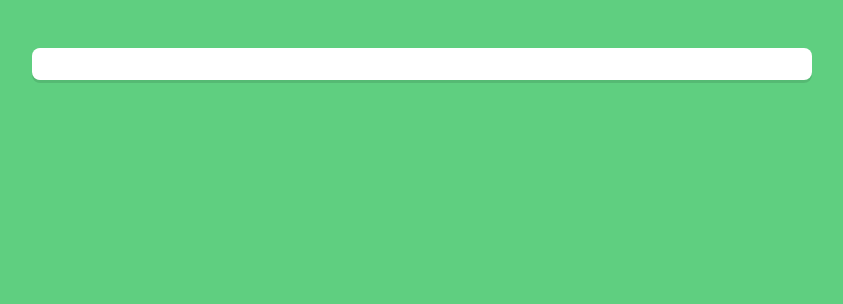
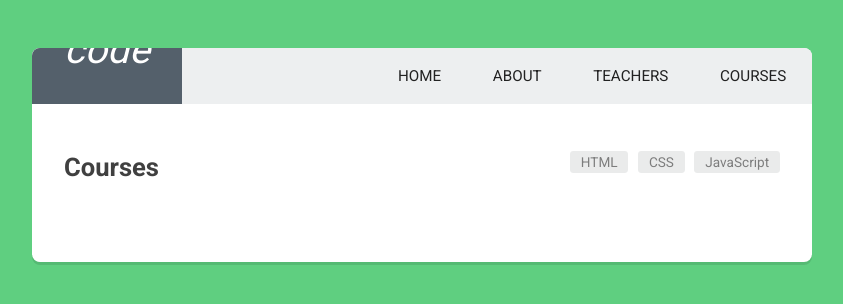
Before and after one commit to philip-putnam/React_Routing, a React (Create React App) app: page /courses in a window 1280 px wide. Shown: the top 304 px of the page, without its empty margins (218-1061 px from the left). Built offline with nearby package versions, Linux system fonts and the light colour scheme.

Commit message:
create Teachers & Courses pages with respective routes in App.js

```diff
--- a/src/components/App.js
+++ b/src/components/App.js
@@ -4,12 +4,18 @@ import { BrowserRouter, Route } from 'react-router-dom';
 // App components
 import Home from './Home';
 import About from './About';
+import Header from './Header';
+import Teachers from './Teachers';
+import Courses from './Courses';
 
 const App = () => (
   <BrowserRouter>
     <div className='container'>
+      <Header />
       <Route exact path="/" component={Home} />
       <Route path='/about' component={About} />
+      <Route path='/teachers' component={Teachers} />
+      <Route path='/courses' component={Courses} />
     </div>
   </BrowserRouter>
 );
--- /dev/null
+++ b/src/components/Courses.js
@@ -0,0 +1,17 @@
+import React from 'react';
+
+const Courses = () => (
+  <div className="main-content courses">
+    <div className="course-header group">
+      <h2>Courses</h2>
+      <ul className="course-nav">
+        <li><a href='/courses/html'>HTML</a></li>
+        <li><a href='/courses/css'>CSS</a></li>
+        <li><a href='/courses/javascript'>JavaScript</a></li>
+      </ul>
+    </div>
+
+  </div>
+);
+
+export default Courses;
--- /dev/null
+++ b/src/components/Header.js
@@ -0,0 +1,15 @@
+import React from 'react';
+
+const Header = () => (
+  <header>
+    <span className="icn-logo"><i className="material-icons">code</i></span>
+    <ul className="main-nav">
+      <li><a href="/">Home</a></li>
+      <li><a href="/about">About</a></li>
+      <li><a href="/teachers">Teachers</a></li>
+      <li><a href="/courses">Courses</a></li>
+    </ul>
+  </header>
+);
+
+export default Header;
--- /dev/null
+++ b/src/components/Teachers.js
@@ -0,0 +1,25 @@
+import React from 'react';
+import TeacherList from '../data/teachers';
+
+const Teachers = () => {
+  let teachers = TeacherList.map((teacher) => {
+    return (
+      <li className='teacher' key={teacher.id} >
+        <img className='teacher-img' src={teacher.img_src} alt='teacher' />
+        <h3>{teacher.name}</h3>
+        <p>{teacher.bio}</p>
+      </li>
+    );
+  });
+
+  return (
+    <div className='main-content'>
+      <h2>Teachers</h2>
+      <ul className='group'>
+        {teachers}
+      </ul>
+    </div>
+  );
+};
+
+export default Teachers;
```
